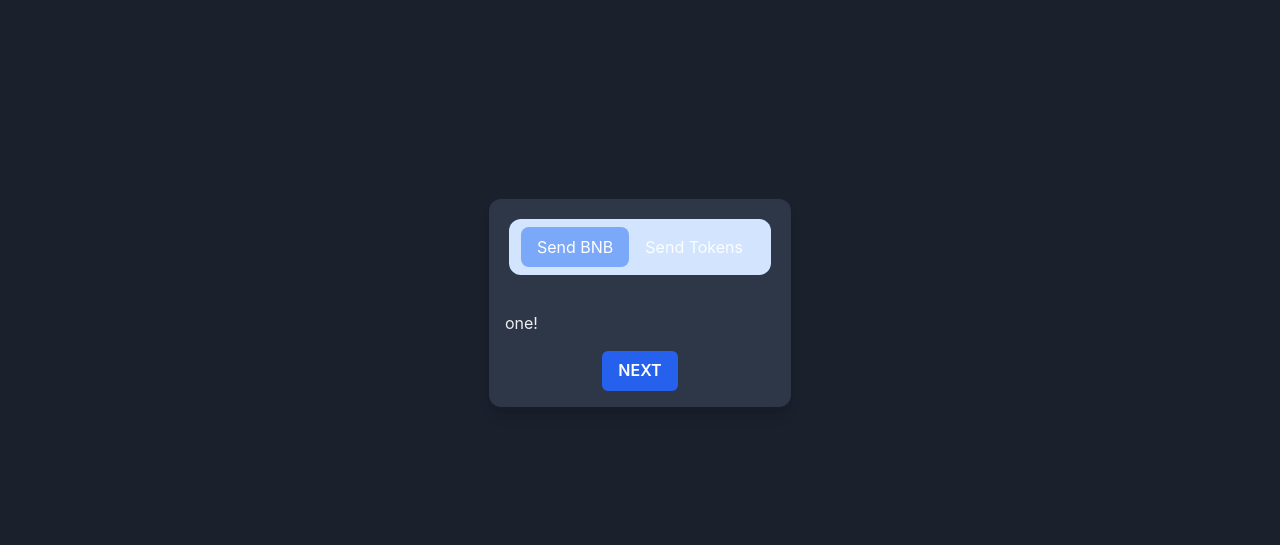
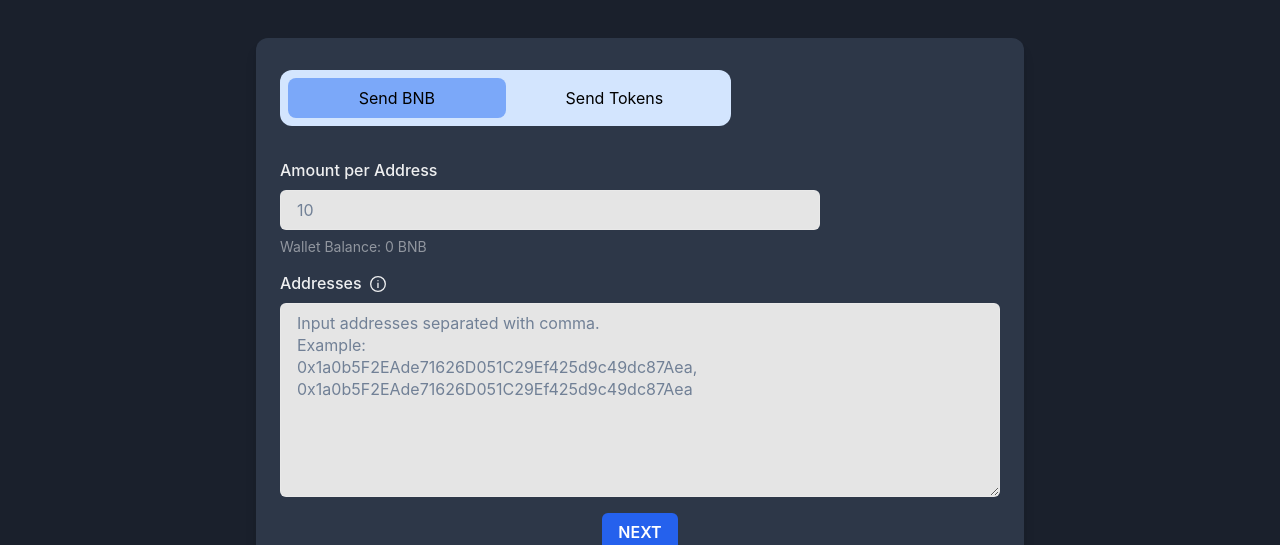
Before and after one commit to rohithandique/multisend-dapp, a React (Create React App) app: page / in a window 1280 px wide. Shown: the part 129-674 px from the top of the page. Built offline with nearby package versions, Linux system fonts and the light colour scheme; what web3modal would draw is missing.

Commit message:
added few more components

```diff
--- /dev/null
+++ b/src/components/Home/FormTabs/Addresses.js
@@ -0,0 +1,27 @@
+import React from 'react'
+import {
+    FormControl, FormLabel, Textarea, Tooltip
+} from '@chakra-ui/react'
+import { InfoOutlineIcon } from '@chakra-ui/icons'
+
+export default function Addresses() {
+  return (
+    <>
+    <FormControl mt="4">
+        <FormLabel htmlFor='addresses'>
+          Addresses
+          <Tooltip label='Max 255 Addresses Allowed' fontSize='sm' rounded="md">
+            <InfoOutlineIcon ml="2"/>
+          </Tooltip>
+        </FormLabel>
+        <Textarea id='addresses' type='text' w="100%" rows="8" backgroundColor="#E5E5E5"
+        _placeholder={{color: "gray.500"}}
+        placeholder='Input addresses separated with comma.
+Example:
+0x1a0b5F2EAde71626D051C29Ef425d9c49dc87Aea,
+0x1a0b5F2EAde71626D051C29Ef425d9c49dc87Aea'
+        />
+    </FormControl>
+    </>
+  )
+}
--- /dev/null
+++ b/src/components/Home/FormTabs/Amounts.js
@@ -0,0 +1,17 @@
+import React from 'react'
+import {
+    FormControl, FormLabel, FormHelperText, Input
+} from '@chakra-ui/react'
+
+export default function Amounts() {
+
+  return (
+    <>
+    <FormControl mt="4">
+        <FormLabel htmlFor='amount'>Amount per Address</FormLabel>
+        <Input id='amount' _placeholder={{color: "gray.500"}} type='email' w={{base:'100%', md:"75%"}} backgroundColor="#E5E5E5" placeholder='10'/>
+        <FormHelperText>Wallet Balance: 0 BNB</FormHelperText>
+    </FormControl>
+    </>
+  )
+}
--- /dev/null
+++ b/src/components/Home/FormTabs/Token.js
@@ -0,0 +1,15 @@
+import React from 'react'
+import {
+    FormControl, FormLabel, Input
+} from '@chakra-ui/react'
+
+export default function Token() {
+  return (
+    <>
+    <FormControl>
+        <FormLabel htmlFor='token'>Token</FormLabel>
+        <Input id='token' _placeholder={{color: "gray.500"}} type='email' w='100%' backgroundColor="#E5E5E5" placeholder='0xA0c68C638235ee32657e8f720a23ceC1bFc77C77'/>
+    </FormControl>
+    </>
+  )
+}
--- a/src/components/Home/MainTabs.js
+++ b/src/components/Home/MainTabs.js
@@ -1,8 +1,12 @@
 import React from 'react'
+import Amounts from './FormTabs/Amounts';
+import Addresses from './FormTabs/Addresses';
+import Token from './FormTabs/Token';
 import { Tabs, TabList, TabPanels, Tab, TabPanel, Center, Box, useColorModeValue,
     Button
 } from '@chakra-ui/react'
 import { useNavigate } from "react-router-dom";
+
 
 export default function MainTabs() {
 
@@ -11,22 +15,25 @@ export default function MainTabs() {
 
     return (
     <Center bg={bg} h="90vh">
-        <Box pb="4" rounded="xl" shadow="lg" bg={useColorModeValue("white", "gray.700")}>
-            <Tabs variant='unstyled' >
-            <TabList m={5} p={2} bg="brand.300" rounded="xl">
-                <Tab ml={1} _selected={{ color: 'white', bg: 'brand.200' }} rounded="lg">
+        <Box px="2" pb="4" rounded="xl" shadow="lg" bg={useColorModeValue("white", "gray.700")} w={{base:'90vw', md:"60vw"}}>
+            <Tabs isFitted variant='unstyled' >
+            <TabList mx={4} mt="8" p={2} bg="brand.300" rounded="xl" w={{base:"92.5%", md:"60%"}} color="black">
+                <Tab _selected={{ color: 'black', bg: 'brand.200' }} rounded="lg">
                     Send BNB
                 </Tab>
-                <Tab mr={1} _selected={{ color: 'white', bg: 'brand.200' }} rounded="lg">
+                <Tab _selected={{ color: 'black', bg: 'brand.200' }} rounded="lg">
                     Send Tokens
                 </Tab>
             </TabList>
             <TabPanels>
                 <TabPanel>
-                <p>one!</p>
+                    <Amounts />
+                    <Addresses />
                 </TabPanel>
                 <TabPanel>
-                <p>two!</p>
+                    <Token />
+                    <Amounts />
+                    <Addresses />
                 </TabPanel>
             </TabPanels>
             </Tabs>
--- a/src/components/LoginButton.js
+++ b/src/components/LoginButton.js
@@ -55,7 +55,11 @@ export default function LoginButton() {
           <>
           { currentAccount ?
           <Button bg={bg}>
-            <Image src={currentNetwork === 56 || currentNetwork === 97 ? BNBLogo : ETHLogo} h="15px" mr="2"/>
+            <Image src={
+              currentNetwork === 56 || currentNetwork === 97 ? BNBLogo
+              :
+              currentNetwork === 1 || currentNetwork === 3 || currentNetwork === 4 || currentNetwork === 5 || currentNetwork === 42
+              ? ETHLogo : ""} h="15px" mr="2"/>
             {currentAccount.substring(0, 5)+"...."+currentAccount.substring(currentAccount.length-6)}
           </Button>
           /*
```
